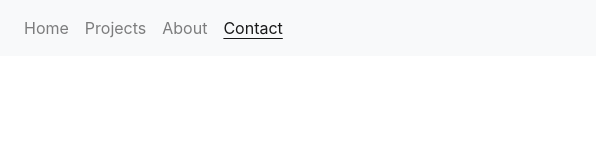
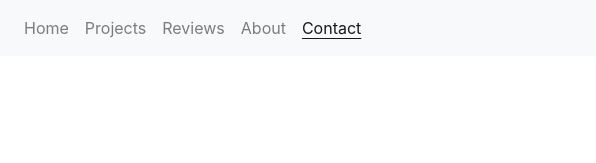
Before and after one commit to amontano101098/angel-simple-web-portfolio, a plain HTML site: page index.html in a window 1280 px wide. Shown: the top 163 px of the page, 0-596 px from the left. Drawn offline with nearby package versions, Linux system fonts and the light colour scheme.

Commit message:
added review to navbar

```diff
--- a/index.html
+++ b/index.html
@@ -27,6 +27,7 @@
         <ul class="navbar-nav me-auto">
           <li class="nav-item"><a class="nav-link" href="#HOME">Home</a></li>
           <li class="nav-item"><a class="nav-link" href="#PROJECTS">Projects</a></li>
+          <li class="nav-item"><a class="nav-link" href="#REVIEWS">Reviews</a></li>
           <li class="nav-item"><a class="nav-link" href="#ABOUT">About</a></li>
           <li class="nav-item"><a class="nav-link" href="#CONTACT">Contact</a></li>
         </ul>
@@ -65,6 +66,7 @@
       <ul class="navbar-nav text-center">
         <li class="nav-item"><a class="nav-link" href="#HOME">Home</a></li>
         <li class="nav-item"><a class="nav-link" href="#PROJECTS">Projects</a></li>
+        <li class="nav-item"><a class="nav-link" href="#REVIEWS">Reviews</a></li>
         <li class="nav-item"><a class="nav-link" href="#ABOUT">About</a></li>
         <li class="nav-item"><a class="nav-link" href="#CONTACT">Contact</a></li>
       </ul>
@@ -114,7 +116,7 @@
   </section>
 
   <!--REVIEW SECTION-->
-  <section id="reviews" class="py-5 bg-light">
+  <section id="REVIEWS" class="py-5 bg-light">
     <div class="container">
       <h2 class="text-center mb-4">What People Say About Me</h2>
       <ul class="review-text list-unstyled"></ul>
```
